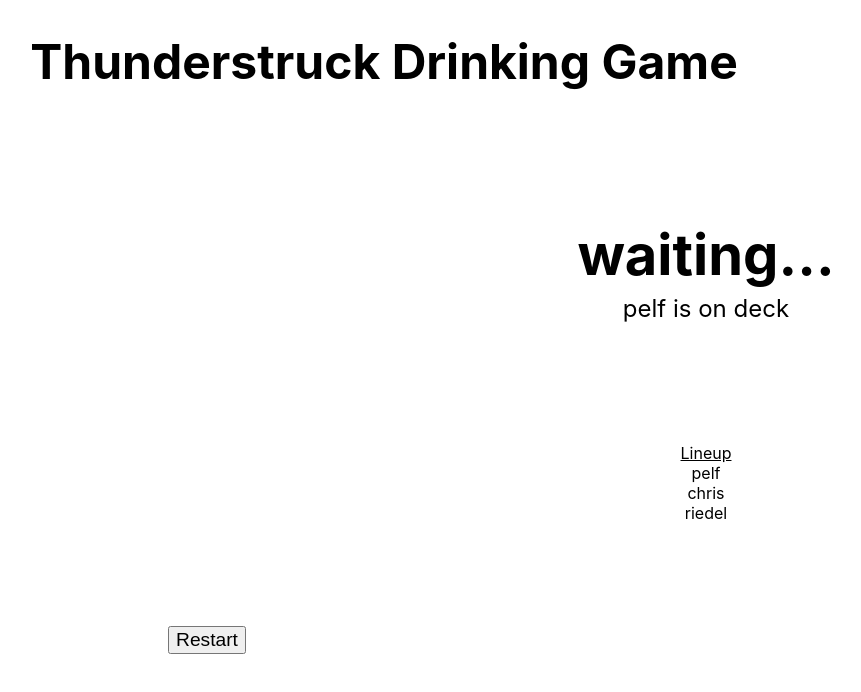
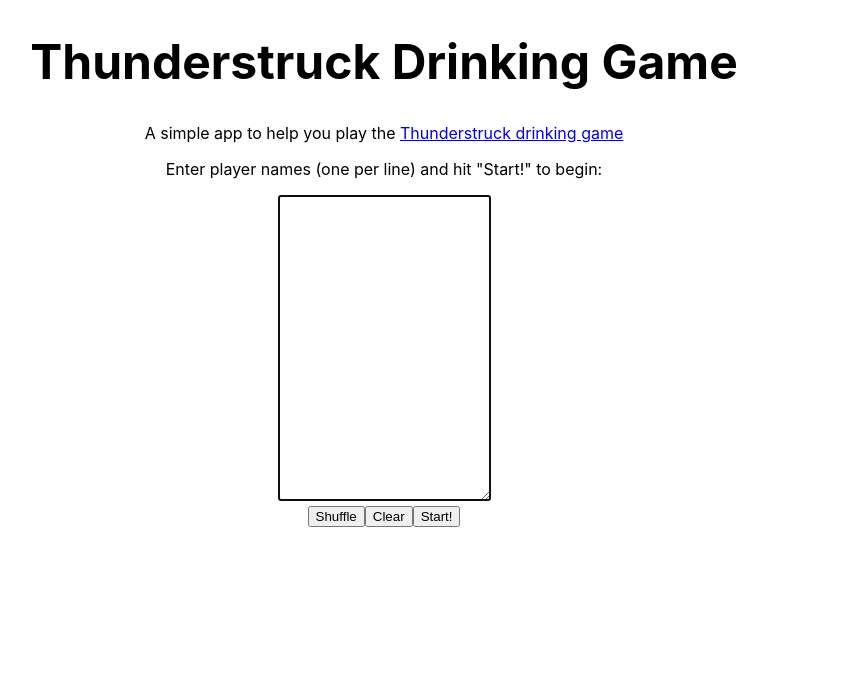
Before and after one commit to whoschris/thunderdrunk, a React (Create React App) app: page / in a window 1280 px wide. Shown: the top 692 px of the page, without its empty margins (256-1117 px from the left). Built offline with nearby package versions, Linux system fonts and the light colour scheme.

Commit message:
made video player inline

```diff
--- a/src/App.js
+++ b/src/App.js
@@ -159,7 +159,7 @@
       }
 
     }
-
+    //TODO: auto shrink font size for
     return(
       <div>
         <table className="main-table" align="center">
@@ -176,7 +176,7 @@
                   onEnded={this.handleEnded}
                   config={{
                     youtube: {
-                      playerVars: { diablekb: 1}
+                      playerVars: { diablekb: 1, playsinlinee: 1}
                     }
                   }}
                 />
@@ -206,14 +206,10 @@
 class App extends React.Component {
   constructor(props){
     super(props);
-    // this.state = {
-    //   players: [],
-    //   start: true,
-    //   cursorPos: 0,
-    // };
-    this.state = { //FOR DEBUGGING
-      players: ["pelf", "chris", "riedel"],
-      start: false,
+    this.state = {
+      players: [],
+      start: true,
+      cursorPos: 0,
     };
     this.handleNewChar = this.handleNewChar.bind(this);
   }
```
